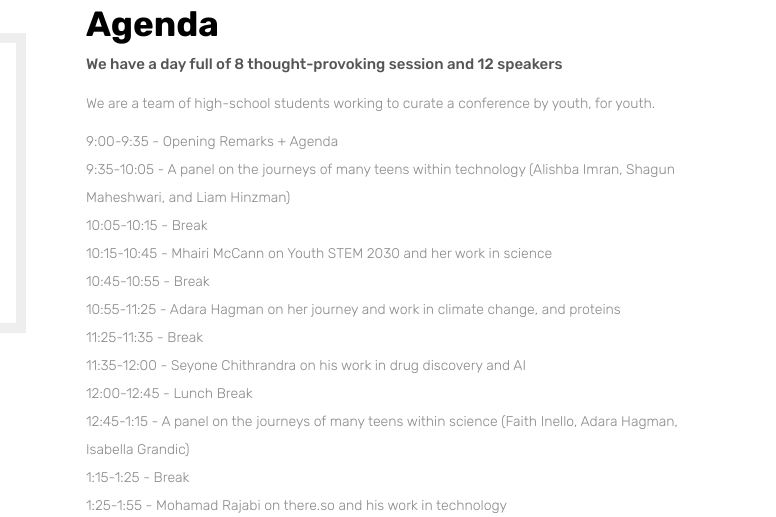
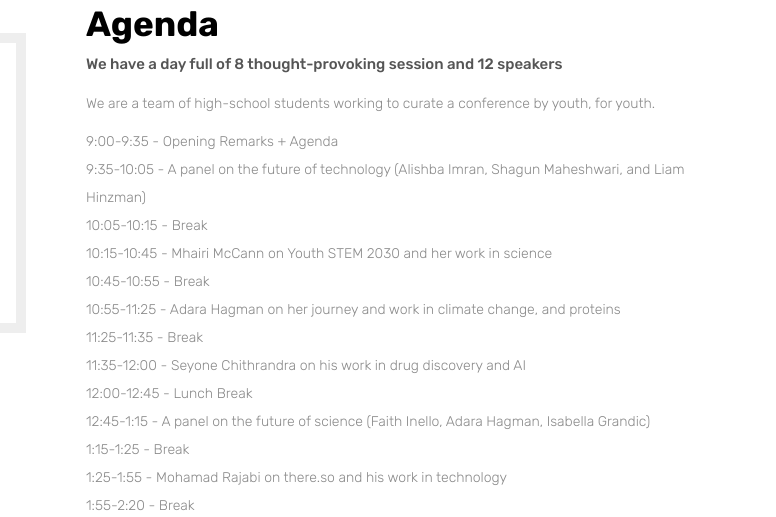
Before and after one commit to stempowerment/stempowerment.github.io, a plain HTML site: page index.html in a window 1280 px wide. Shown: the part 4644-5161 px from the top of the page, 504-1280 px from the left. Drawn offline with Linux system fonts and the light colour scheme.

Commit message:
Update index.html

```diff
--- a/index.html
+++ b/index.html
@@ -326,7 +326,7 @@
                             <span>We have a day full of 8 thought-provoking session and 12 speakers</span>
                             <p class="mb-10">We are a team of high-school students working to curate a conference by youth, for youth.</p>
 			    <p>9:00-9:35 - Opening Remarks + Agenda</p>
-                            <p>9:35-10:05 - A panel on the journeys of many teens within technology (Alishba Imran, Shagun Maheshwari, and Liam Hinzman)</p>
+                            <p>9:35-10:05 - A panel on the future of technology (Alishba Imran, Shagun Maheshwari, and Liam Hinzman)</p>
                             <p>10:05-10:15 - Break</p>
                             <p>10:15-10:45 - Mhairi McCann on Youth STEM 2030 and her work in science</p>
                             <p>10:45-10:55 - Break</p>
@@ -334,7 +334,7 @@
                             <p>11:25-11:35 - Break</p>
                             <p>11:35-12:00 - Seyone Chithrandra on his work in drug discovery and AI</p>
                             <p>12:00-12:45 - Lunch Break</p>
-                            <p>12:45-1:15 - A panel on the journeys of many teens within science (Faith Inello, Adara Hagman, Isabella Grandic)</p>
+                            <p>12:45-1:15 - A panel on the future of science (Faith Inello, Adara Hagman, Isabella Grandic)</p>
                             <p>1:15-1:25 - Break</p>
                             <p>1:25-1:55 - Mohamad Rajabi on there.so and his work in technology</p>
                             <p>1:55-2:20 - Break</p>
```
